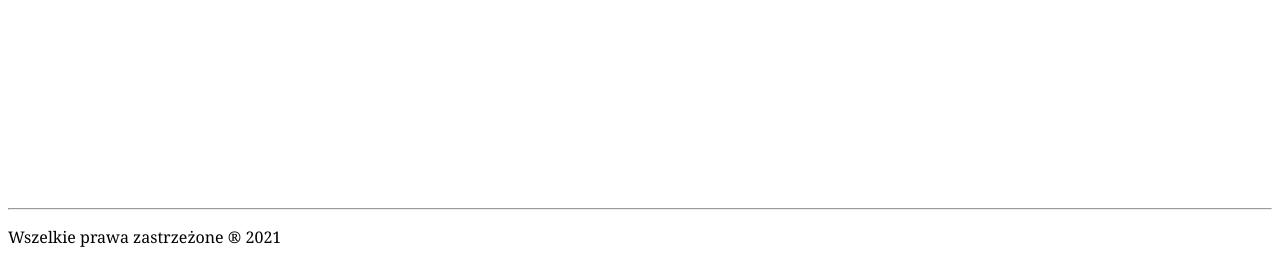
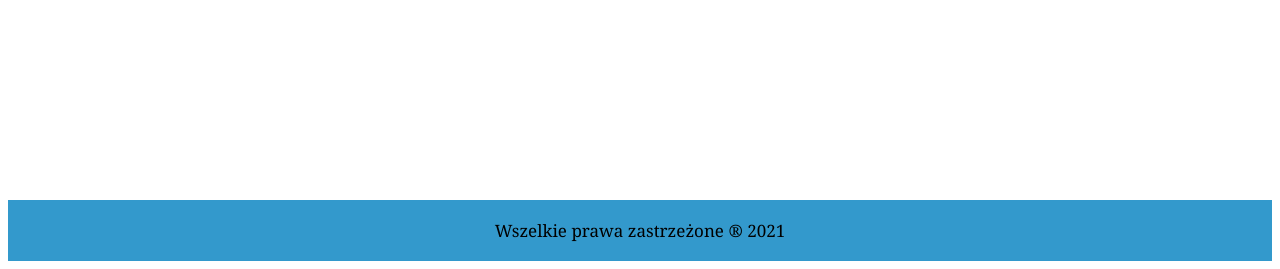
Before and after one commit to LukaszSzpak/Moje_kalorie-my_calories, a Django app: page /calories/ in a window 1280 px wide. Shown: the part 546-815 px from the top of the page. Before the commit the page ends 793 px from the top, so only its background shows below. Run offline with Django 3.2, Linux system fonts and the light colour scheme; data that the repository does not hold is empty; parts of the project's set-up code (start-up, migrations or seed data) failed here and were passed over.

Commit message:
Added footer styles

```diff
--- /dev/null
+++ b/myCalories/static/css/footer.css
@@ -0,0 +1,8 @@
+#footer {
+    background: #3399CC;
+    text-align: center;
+    font-size: 17px;
+    padding: 2px;
+    float: bottom;
+    min-height: 5vh;
+}
--- a/myCalories/templates/pl/pl_footer.html
+++ b/myCalories/templates/pl/pl_footer.html
@@ -1,9 +1,8 @@
-<!DOCTYPE html>
-<body>
+{% block extension-styles %}
+    {% load static %}
+    <link rel="stylesheet" type="text/css" href="{% static 'css/footer.css' %}">
+{% endblock %}
 
-<hr/>
 <div id="footer">
     <p>Wszelkie prawa zastrzeżone &#174; 2021</p>
 </div>
-</body>
-</html>
```
Also changed, not shown: myCalories/templates/en/en_footer.html (+4 -5 lines).
